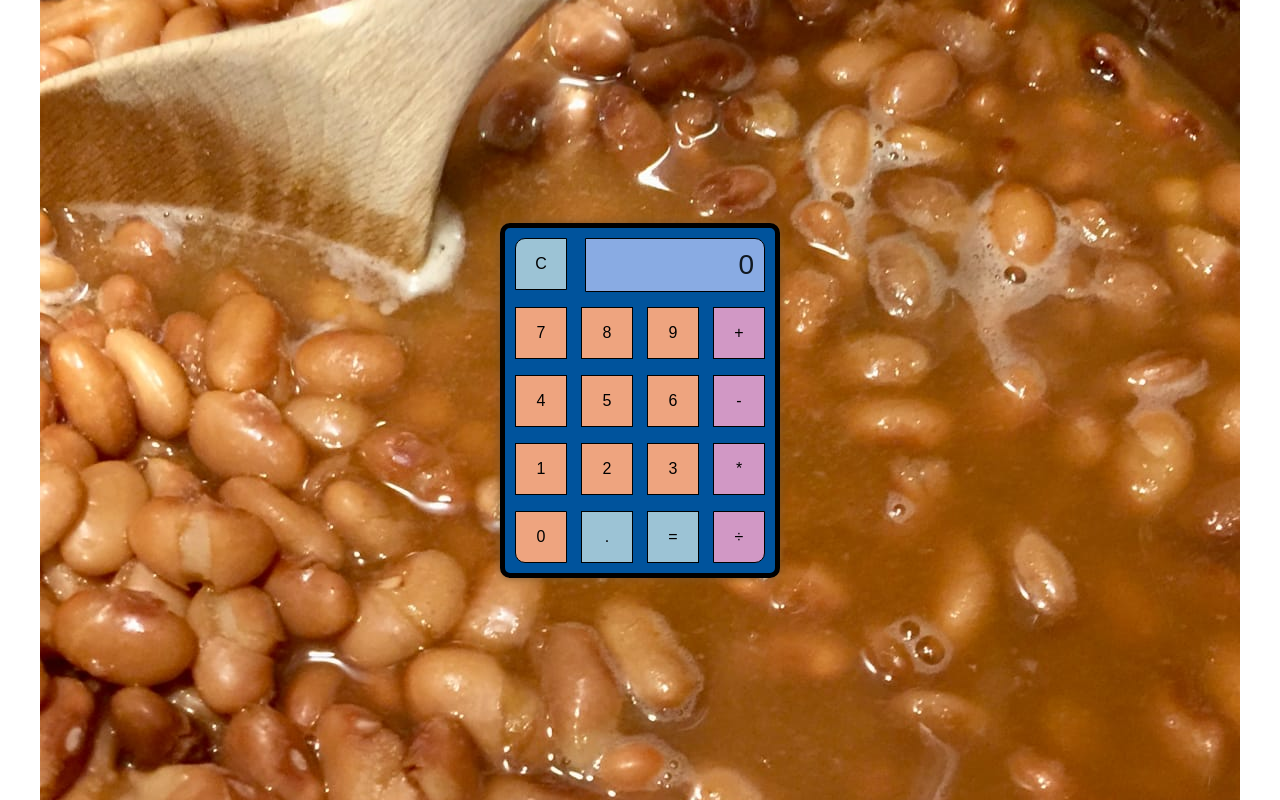
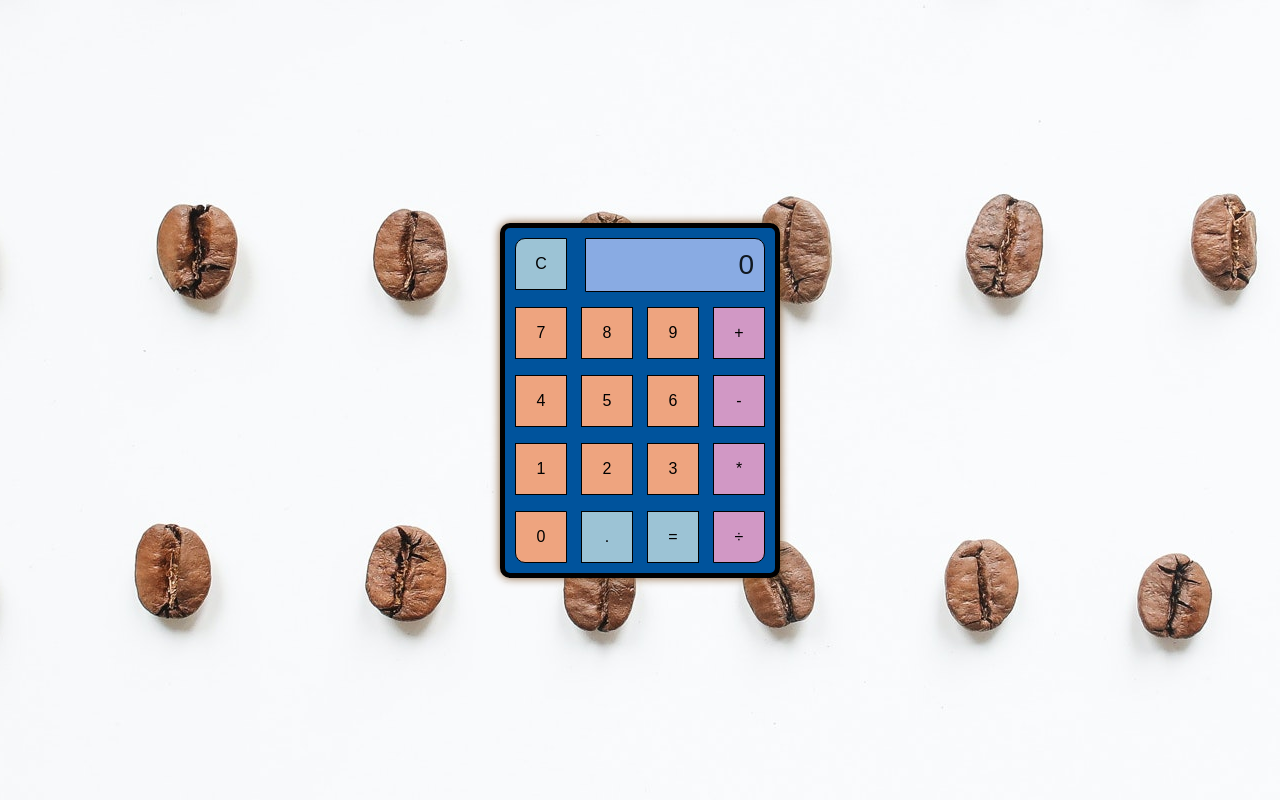
Before and after one commit to angryzoopatron/calculator, a plain HTML site: page index.html in a window 1280 px wide. Drawn offline with Linux system fonts and the light colour scheme.

Commit message:
changed background image to not beans, but it looks dumb, deleted the beans

```diff
--- a/style.css
+++ b/style.css
@@ -2,7 +2,7 @@ body {
     margin: 0;
     padding: 0;
     font-family: sans-serif;
-    background-image: url('albuquerque-pinto-beans.jpg');
+    background-image: url('pexels-polina-tankilevitch-4109747.jpg');
 
     background-size: cover cover;
     background-repeat: no-repeat;
```
Also changed, not shown: albuquerque-pinto-beans.jpg (deleted), pexels-polina-tankilevitch-4109747.jpg (added).
